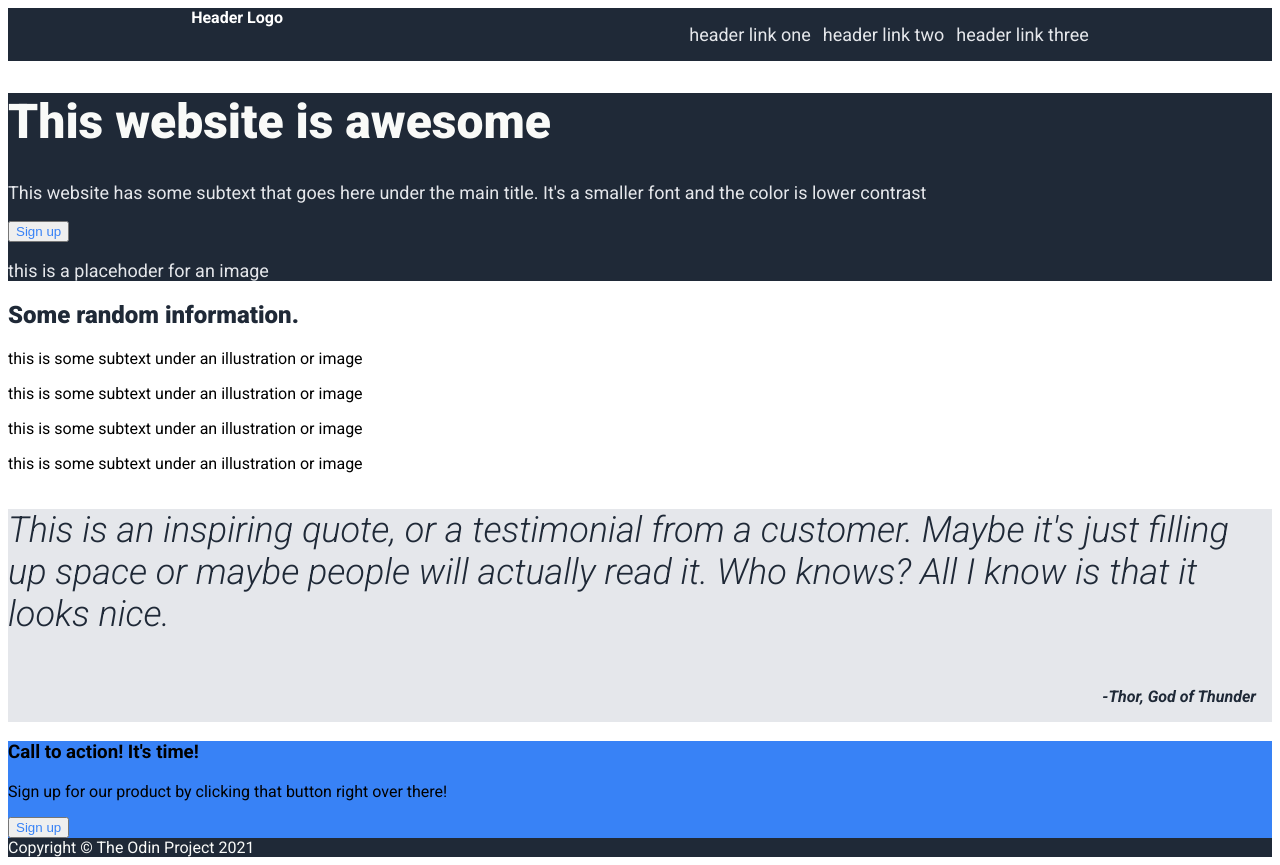
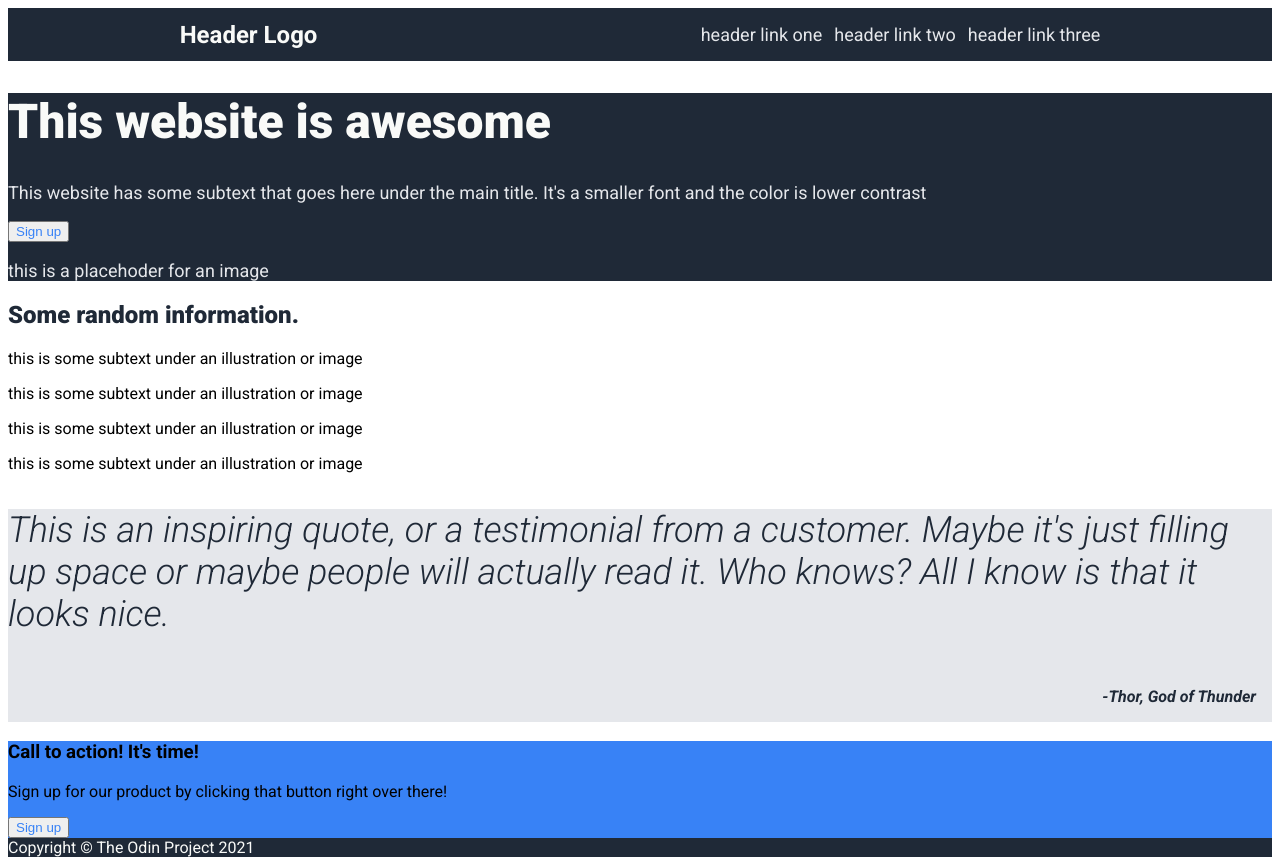
Before and after one commit to albalter/landing-page-mockup, a plain HTML site: page index.html in a window 1280 px wide. Drawn offline with Linux system fonts and the light colour scheme.

Commit message:
remove duplicate styling for the Logo

```diff
--- a/styles.css
+++ b/styles.css
@@ -5,10 +5,12 @@ body {
 .header {
     display : flex;
     justify-content: space-around;
+    align-items: center;
 }
 .logo {
     font-size: 24px;
     font-weight: bold;
+    color: #F9FAF8;
 }
 
 .header a, .blurb p {
@@ -25,10 +27,6 @@ body {
     font-weight: 900;
 }
 
-.logo {
-    font-size: 16px;
-    color: white;
-}
 
 button {
     color: #3882F6;
```
